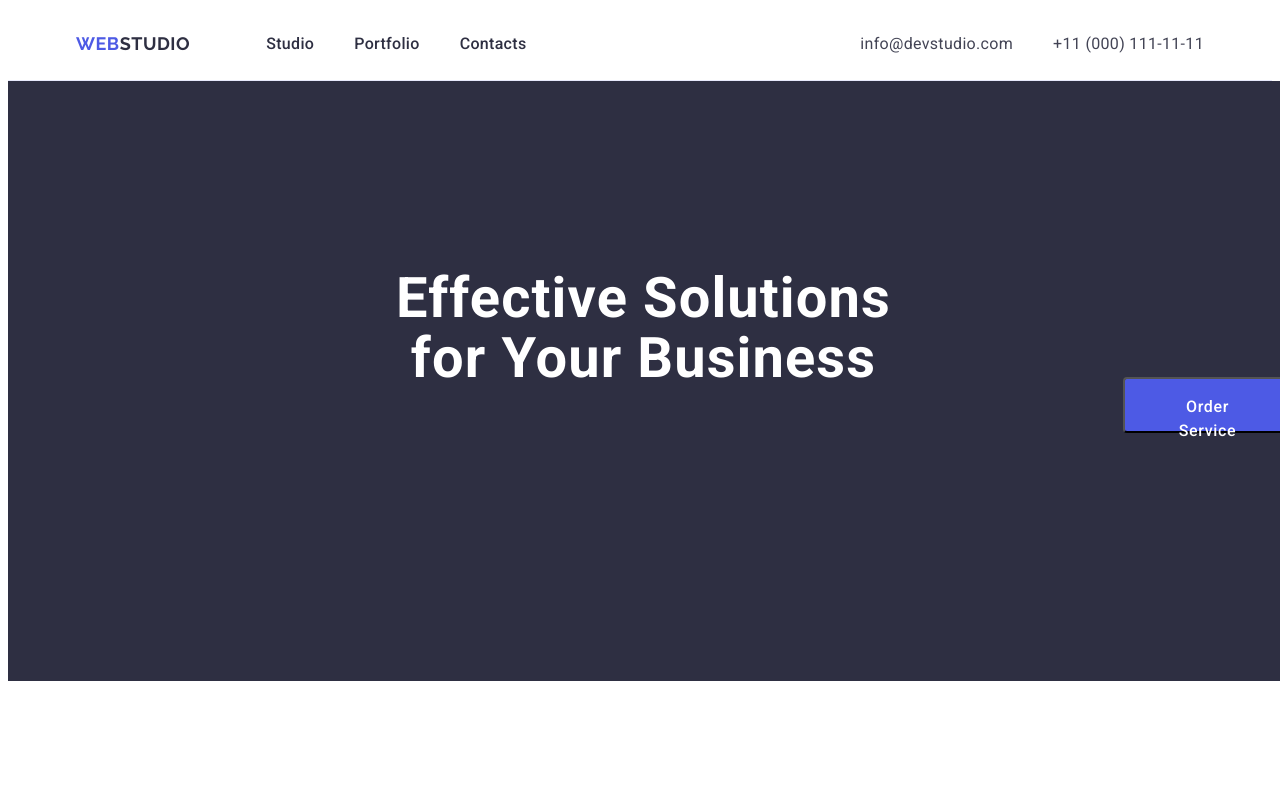
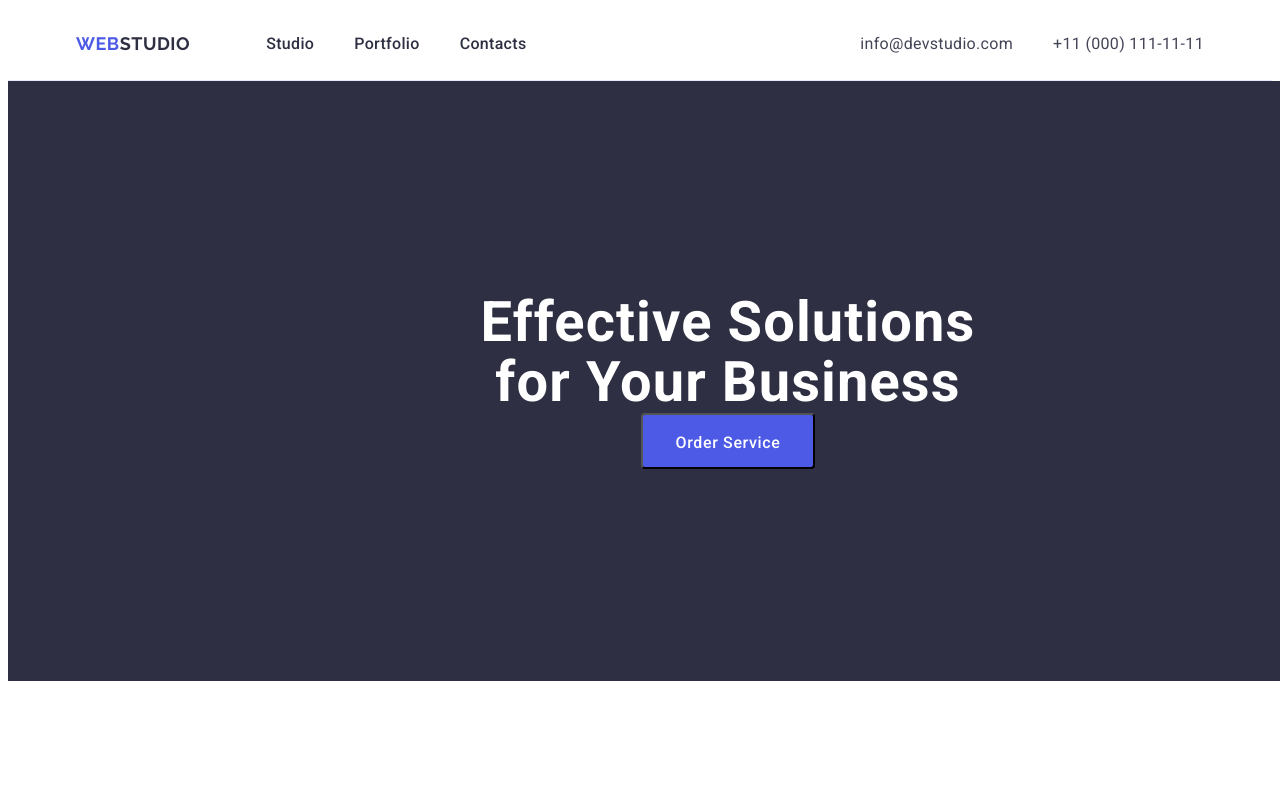
Before and after one commit to tatiana-baranova/goit-markup-hw-03, a plain HTML site: page index.html in a window 1280 px wide. Shown: the top 797 px of the page. Drawn offline with Linux system fonts and the light colour scheme.

Commit message:
editing the button

```diff
--- a/css/styles.css
+++ b/css/styles.css
@@ -95,6 +95,7 @@ a {
 .header-container {
     display: flex;
     align-items: center;
+    width: 1440px;
 }
 
 .top-logo {
@@ -153,14 +154,8 @@ a {
     color: #434455;
 }
 
-.header-container {
-    display: flex;
-    align-items: center;
-}
-
 .title-section {
     display: block;
-    margin: 188px auto 292px;
     width: 496px;
     font-weight: 700;
     font-size: 56px;
@@ -174,20 +169,14 @@ a {
     background-color: #2e2f42;
     width: 1440px;
     height: 600px;
+    display: flex;
+    align-items: center;
+    padding: 188px 0;
 }
 
 .button {
-    display: flex;
-    margin-top: 48px;
-    padding: 16px 32px;
-    border-radius: 4px;
-    padding: 16px 32px;
-    width: 169px;
-    height: 56px;
-    align-items: flex-start;
-    justify-content: flex-start;
-    flex-direction: row;
-    gap: 10px;
+    display: block;
+    margin: 0 auto;
     font-family: "Roboto", sans-serif;
     font-weight: 500;
     font-size: 16px;
@@ -196,6 +185,16 @@ a {
     color: #ffffff;
     cursor: pointer;
     background: #4d5ae5;
+    padding: 16px 32px;
+    border-radius: 4px;
+    padding: 16px 32px;
+    min-width: 169px;
+    height: 56px;
+    align-items: flex-start;
+    justify-content: flex-start;
+    flex-direction: row;
+    gap: 10px;
+
 }
 
 .button:hover,
--- a/index.html
+++ b/index.html
@@ -53,7 +53,7 @@
     <!--Основна частина-->
     <main>
       <section class="section-hero">
-        <div class="container header-container">
+        <div class="container hero-container">
         <h1 class="title-section">Effective Solutions for Your Business</h1>
         <button type="button" class="button">Order Service</button>
         </div>
```
